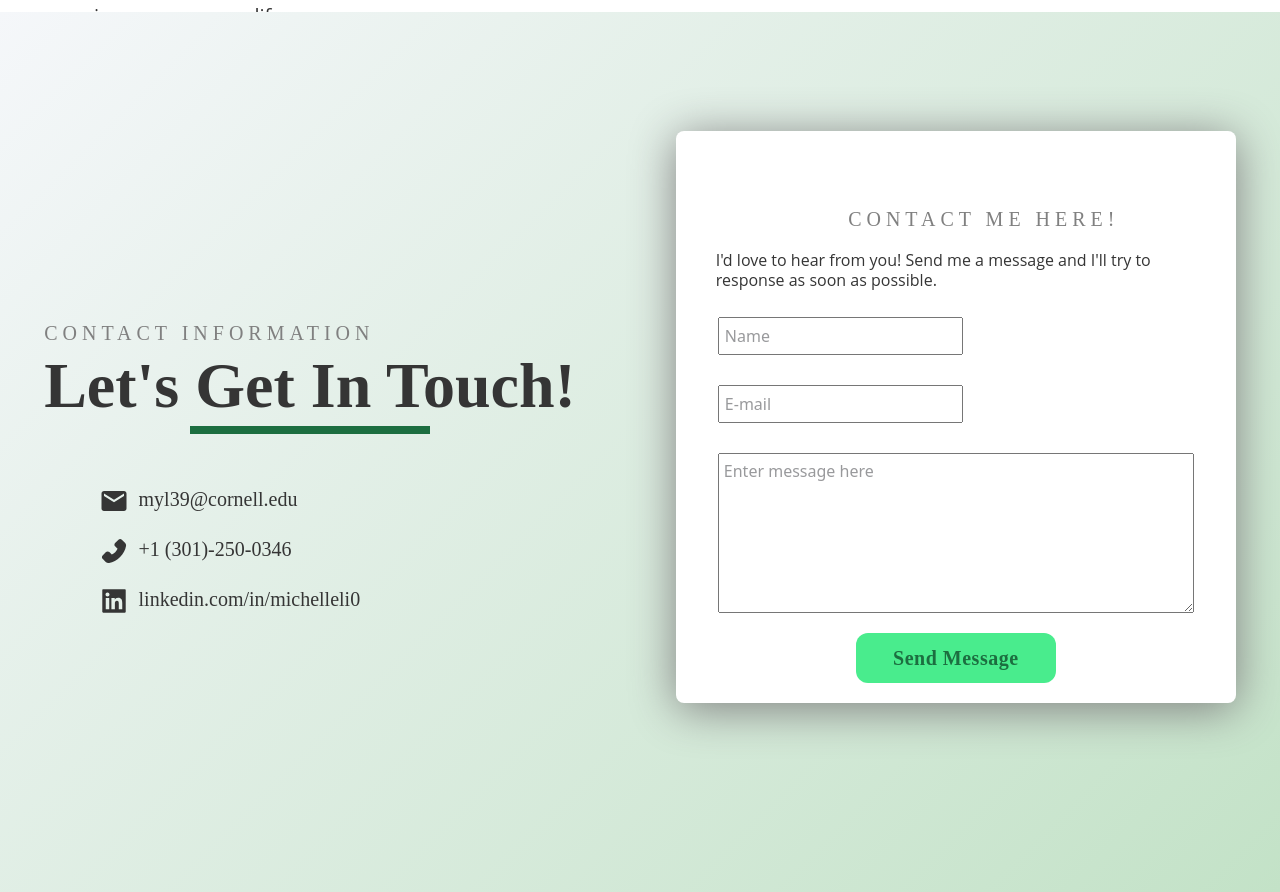
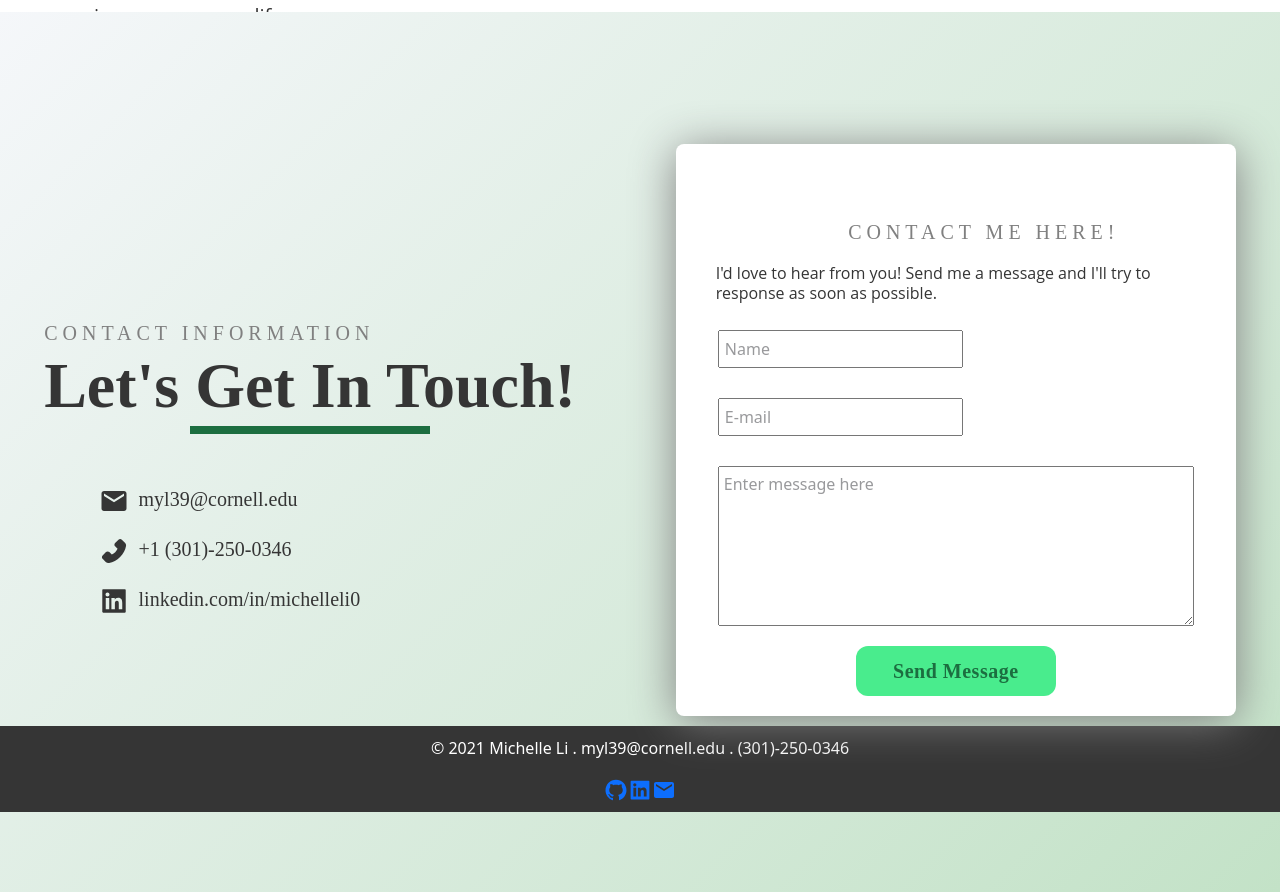
Before and after one commit to michelleli01/htrack, a React (Create React App) app in the folder client/: page / in a window 1280 px wide. Shown: the part 1768-2660 px from the top of the page. Built offline with nearby package versions, Linux system fonts and the light colour scheme.

Commit message:
finished footer

```diff
--- /dev/null
+++ b/client/src/App.css
@@ -0,0 +1,8 @@
+/* .main-wrapper {
+    box-sizing: border-box;
+    height: 100%;
+    min-height: 100vh;
+    display: block;
+    position: relative;
+    padding-bottom: 60px;
+} */
--- a/client/src/App.js
+++ b/client/src/App.js
@@ -4,25 +4,32 @@ import Signup from "./components/Authentication/Signup";
 import Login from "./components/Authentication/Login";
 import NavBar from "./components/NavBar/NavBar";
 import Footer from "./components/Footer/Footer";
-import SecuredRoute from './components/Secured/SecuredRoute';
-import UserHome from './components/Secured/UserHome'
+import SecuredRoute from "./components/Secured/SecuredRoute";
+import UserHome from "./components/Secured/UserHome";
 
 import React from "react";
 
 import "bootstrap/dist/css/bootstrap.min.css";
+import "./App.css";
 
 function App() {
     return (
         <div>
             <Router>
+                <div className="main-wrapper">
                     <NavBar />
                     <Switch>
                         <Route exact path="/" component={HomePage} />
                         <Route exact path="/login" component={Login} />
                         <Route exact path="/signup" component={Signup} />
-                    <SecuredRoute expact path="/user" component={UserHome}/>
+                        <SecuredRoute
+                            expact
+                            path="/user"
+                            component={UserHome}
+                        />
                     </Switch>
-                {/* <Footer/> */}
+                    <Footer />
+                </div>
             </Router>
         </div>
     );
--- a/client/src/components/Footer/Footer.css
+++ b/client/src/components/Footer/Footer.css
@@ -1,21 +1,18 @@
 .footer-container {
     box-sizing: border-box;
     height: 100%;
-    text-align: center;
-    justify-content: center;
-    align-items: center;
     min-height: 100vh;
     display: block;
     position: relative;
-    padding-bottom: 60px;
 }
 
 footer {
     position: absolute;
     bottom: 0;
+    left: 0;
     width: 100%;
-    color: gray;
-    background: #34353a 0% 0% no-repeat padding-box;
-    font-weight: bold;
-    padding-top: -2em;
+    padding: 10px;
+    background-color: #353535;
+    text-align: center;
+    color: white;
 }
--- a/client/src/components/Footer/Footer.js
+++ b/client/src/components/Footer/Footer.js
@@ -2,6 +2,7 @@ import React from "react";
 import { AiFillGithub } from "react-icons/ai";
 import { AiFillLinkedin } from "react-icons/ai";
 import { MdEmail } from "react-icons/md";
+import { Navbar, Container } from "react-bootstrap";
 
 import "./Footer.css";
 
--- a/client/src/components/HomePage/Contact.css
+++ b/client/src/components/HomePage/Contact.css
@@ -76,7 +76,7 @@
 }
 
 .send-message-card {
-    top: 13.5%;
+    top: 15%;
     width: 35em;
     height: 65%;
     margin-left: 100px;
```
Lines whose indentation alone changed are shown as unchanged.
